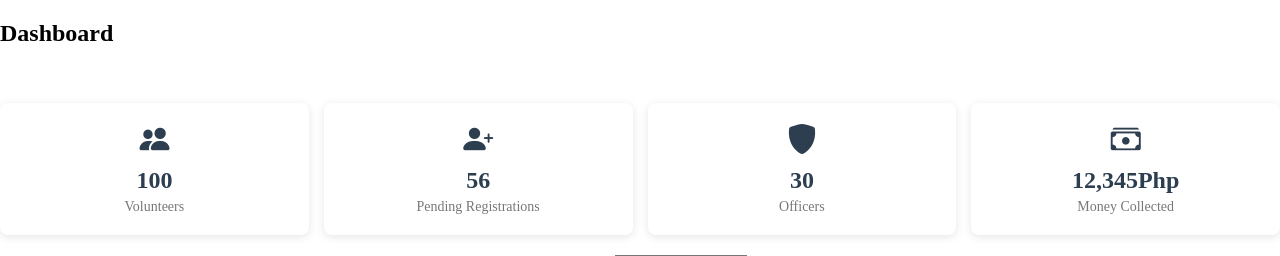
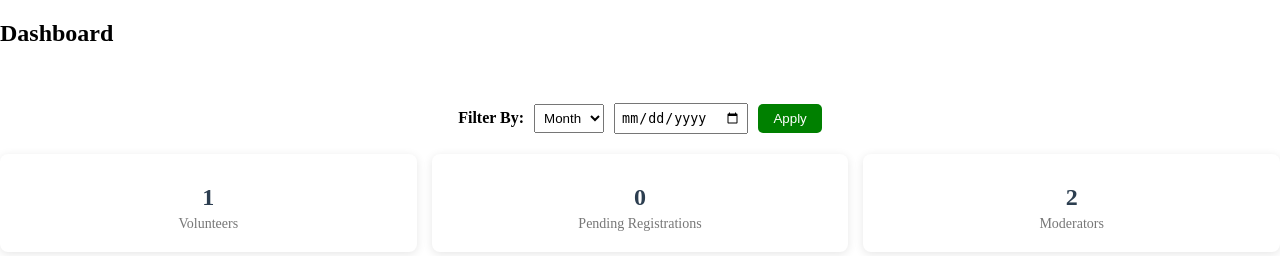
Before and after one commit to ashxeyn/msaconnect, a PHP site: page /views/admin/viewAnalytics.php in a window 1280 px wide. Shown: the top 256 px of the page. Run offline with PHP 8.4, Linux system fonts and the light colour scheme; data comes from the database, SQL or seed files in the repository.

Commit message:
analytics except charts

```diff
--- a/classes/adminClass.php
+++ b/classes/adminClass.php
@@ -349,6 +349,74 @@ class Admin {
         return $query->execute();
     }
 
+    // Analytics Functions
+    function getApprovedVolunteers() {
+        $sql = "SELECT COUNT(*) AS total FROM volunteers WHERE status = 'approved'";
+        $query = $this->db->connect()->prepare($sql);
+        $query->execute();
+
+        $result = $query->fetch();
+        return $result['total'] ?? 0;
+    }
+
+    function getPedingVolunteers() {
+        $sql = "SELECT COUNT(*) AS total FROM volunteers WHERE status = 'pending'";
+        $query = $this->db->connect()->prepare($sql);
+        $query->execute();
+
+        $result = $query->fetch();
+        return $result['total'] ?? 0;
+    }
+
+    function getModerators() {
+        $sql = "SELECT COUNT(*) AS total FROM users WHERE role = 'sub-admin'";
+        $query = $this->db->connect()->prepare($sql);
+        $query->execute();
+
+        $result = $query->fetch();
+        return $result['total'] ?? 0;
+    }
+
+    function getVolunteersByDay() {
+        $sql = "SELECT DATE(created_at) AS day, COUNT(*) AS count FROM volunteers GROUP BY day";
+        $query = $this->db->connect()->prepare($sql);
+        $query->execute();
+
+        $data = [];
+        while ($row = $query->fetch()) {
+            $data['labels'][] = $row['day'];
+            $data['volunteers'][] = $row['count'];
+        }
+        return $data;
+    }
+
+    function getVolunteersByMonth() {
+        $sql = "SELECT MONTH(created_at) AS month, COUNT(*) AS count FROM volunteers GROUP BY month";
+        $query = $this->db->connect()->prepare($sql);
+        $query->execute();
+
+        $data = [];
+        while ($row = $query->fetch()) {
+            $data['labels'][] = date("F", mktime(0, 0, 0, $row['month'], 10));
+            $data['volunteers'][] = $row['count'];
+        }
+        return $data;
+    }
+
+    function getVolunteersByYear() {
+        $sql = "SELECT YEAR(created_at) AS year, COUNT(*) AS count FROM volunteers GROUP BY year";
+        $query = $this->db->connect()->prepare($sql);
+        $query->execute();
+
+        $data = [];
+        while ($row = $query->fetch()) {
+            $data['labels'][] = $row['year'];
+            $data['volunteers'][] = $row['count'];
+        }
+        return $data;
+    }
+
+
     // Others
     function fetchSy(){
         $sql = "SELECT * FROM school_years ORDER BY school_year_id ASC;";
--- /dev/null
+++ b/css/analytics.css
@@ -0,0 +1,93 @@
+body {
+    margin: 0;
+    padding: 0;
+    background-color: rgb(255, 255, 255);
+}
+
+.filter-container {
+    display: flex;
+    justify-content: center;
+    align-items: center;
+    margin-bottom: 20px;
+}
+
+.filter-container label {
+    margin-right: 10px;
+    font-weight: bold;
+}
+
+.filter-container select,
+.filter-container input {
+    padding: 5px;
+    margin-right: 10px;
+}
+
+.filter-container button {
+    background-color: green;
+    color: white;
+    border: none;
+    padding: 7px 15px;
+    cursor: pointer;
+    border-radius: 5px;
+}
+
+.chart-box {
+    width: 45%;
+    padding: 15px;
+    background: white;
+    border-radius: 10px;
+    box-shadow: 0 0 10px rgba(0, 0, 0, 0.1);
+    text-align: center;
+    height: 300px;
+    display: flex;
+    flex-direction: column;
+    justify-content: center;
+}
+
+canvas {
+    max-width: 100%;
+    height: 250px !important;
+}
+
+.chart-container {
+    display: flex;
+    justify-content: space-around;
+    flex-wrap: wrap;
+}
+
+.stats-container {
+    display: flex;
+    justify-content: space-between;
+    gap: 15px;
+    margin-bottom: 20px;
+}
+
+.stat-card {
+    flex: 1;
+    background: white;
+    padding: 20px;
+    border-radius: 8px;
+    text-align: center;
+    box-shadow: 0px 2px 10px rgba(0, 0, 0, 0.1);
+    display: flex;
+    flex-direction: column;
+    align-items: center;
+}
+
+.stat-icon {
+    font-size: 30px;
+    color: #2c3e50;
+    margin-bottom: 10px;
+}
+
+.stat-number {
+    font-size: 24px;
+    font-weight: bold;
+    color: #2c3e50;
+}
+
+.stat-title {
+    font-size: 14px;
+    color: #777;
+    margin-top: 5px;
+}
--- a/includes/head.php
+++ b/includes/head.php
@@ -14,4 +14,5 @@
     <script src="https://code.jquery.com/jquery-3.6.0.min.js"></script>
     <script src="https://cdn.jsdelivr.net/npm/bootstrap@5.1.3/dist/js/bootstrap.bundle.min.js"></script>
     <script src="https://cdn.datatables.net/1.13.4/js/jquery.dataTables.min.js"></script>
+    <script src="https://cdn.jsdelivr.net/npm/chart.js"></script>
 </head>
--- a/views/admin/viewAnalytics.php
+++ b/views/admin/viewAnalytics.php
@@ -1,107 +1,34 @@
+<?php
+require_once '../../classes/adminClass.php';
+require_once '../../tools/function.php';
+
+$adminObj = new Admin();
+$totalVolunteers = $adminObj->getApprovedVolunteers();
+$pendingRegistrations = $adminObj->getPedingVolunteers();
+$moderators = $adminObj->getModerators();
+
+function getChartData($filterType) {
+    global $adminObj;
+
+    if ($filterType === "day") {
+        return $adminObj->getVolunteersByDay();
+    } elseif ($filterType === "month") {
+        return $adminObj->getVolunteersByMonth();
+    } else { // Year
+        return $adminObj->getVolunteersByYear();
+    }
+}
+
+$chartData = getChartData("month");
+?>
+
 <!DOCTYPE html>
 <html lang="en">
 <head>
     <meta charset="UTF-8">
     <meta name="viewport" content="width=device-width, initial-scale=1.0">
     <title>Dashboard</title>
-    <script src="https://cdn.jsdelivr.net/npm/chart.js"></script>
-    <link rel="stylesheet" href="https://cdn.jsdelivr.net/npm/bootstrap-icons/font/bootstrap-icons.css">
-
-    <style>
-        body {
-            margin: 0;
-            padding: 0;
-            background-color: rgb(255, 255, 255);
-        }
-
-        .filter-container {
-            display: flex;
-            justify-content: center;
-            align-items: center;
-            margin-bottom: 20px;
-        }
-
-        .filter-container label {
-            margin-right: 10px;
-            font-weight: bold;
-        }
-
-        .filter-container select,
-        .filter-container input {
-            padding: 5px;
-            margin-right: 10px;
-        }
-
-        .filter-container button {
-            background-color: green;
-            color: white;
-            border: none;
-            padding: 7px 15px;
-            cursor: pointer;
-            border-radius: 5px;
-        }
-
-        .chart-box {
-            width: 45%;
-            padding: 15px;
-            background: white;
-            border-radius: 10px;
-            box-shadow: 0 0 10px rgba(0, 0, 0, 0.1);
-            text-align: center;
-            height: 300px;
-            display: flex;
-            flex-direction: column;
-            justify-content: center;
-        }
-
-        canvas {
-            max-width: 100%;
-            height: 250px !important;
-        }
-
-        .chart-container {
-            display: flex;
-            justify-content: space-around;
-            flex-wrap: wrap;
-        }
-
-        .stats-container {
-            display: flex;
-            justify-content: space-between;
-            gap: 15px;
-            margin-bottom: 20px;
-        }
-
-        .stat-card {
-            flex: 1;
-            background: white;
-            padding: 20px;
-            border-radius: 8px;
-            text-align: center;
-            box-shadow: 0px 2px 10px rgba(0, 0, 0, 0.1);
-            display: flex;
-            flex-direction: column;
-            align-items: center;
-        }
-
-        .stat-icon {
-            font-size: 30px;
-            color: #2c3e50;
-            margin-bottom: 10px;
-        }
-
-        .stat-number {
-            font-size: 24px;
-            font-weight: bold;
-            color: #2c3e50;
-        }
-
-        .stat-title {
-            font-size: 14px;
-            color: #777;
-            margin-top: 5px;
-        }
-    </style>
+    <link rel="stylesheet" href="../../css/analytics.css">
 </head>
 <body>
 
@@ -109,34 +36,6 @@
 <br>
 <br>
 
-<!-- Stats Cards Container -->
-<div class="stats-container">
-    <div class="stat-card">
-        <i class="bi bi-people-fill stat-icon"></i>
-        <div class="stat-number">100</div>
-        <div class="stat-title">Volunteers</div>
-    </div>
-
-    <div class="stat-card">
-        <i class="bi bi-person-plus-fill stat-icon"></i>
-        <div class="stat-number">56</div>
-        <div class="stat-title">Pending Registrations</div>
-    </div>
-
-    <div class="stat-card">
-        <i class="bi bi-shield-fill stat-icon"></i>
-        <div class="stat-number">30</div>
-        <div class="stat-title">Officers</div>
-    </div>
-
-    <div class="stat-card">
-        <i class="bi bi-cash-stack stat-icon"></i>
-        <div class="stat-number">12,345Php</div>
-        <div class="stat-title">Money Collected</div>
-    </div>
-</div>
-
-<!-- Filter Section -->
 <div class="filter-container">
     <label for="filterType">Filter By:</label>
     <select id="filterType">
@@ -148,7 +47,27 @@
     <button onclick="applyFilter()">Apply</button>
 </div>
 
-<!-- Chart Section -->
+<div class="stats-container">
+    <div class="stat-card">
+        <i class="bi bi-people-fill stat-icon"></i>
+        <div class="stat-number"><?php echo $totalVolunteers; ?></div>
+        <div class="stat-title">Volunteers</div>
+    </div>
+
+    <div class="stat-card">
+        <i class="bi bi-person-plus-fill stat-icon"></i>
+        <div class="stat-number"><?php echo $pendingRegistrations; ?></div>
+        <div class="stat-title">Pending Registrations</div>
+    </div>
+
+    <div class="stat-card">
+        <i class="bi bi-shield-fill stat-icon"></i>
+        <div class="stat-number"><?php echo $moderators; ?></div>
+        <div class="stat-title">Moderators</div>
+    </div>
+
+</div>
+
 <div class="chart-container">
     <div class="chart-box">
         <h3>Registered Volunteers</h3>
```
Also changed, not shown: assets/officers/1740543025_9a5c2190-2ba0-45a3-bd54-52b7e9bb404e.jpg (added), assets/officers/1740546920_9a5c2190-2ba0-45a3-bd54-52b7e9bb404e.jpg (added), assets/officers/1740568054_WIN_20250222_21_54_58_Pro.jpg (added), assets/officers/ab67616d00001e027689ba1cf250bef0dc43e57c.jpg (added), assets/officers/f7656dd63795611f2caca47e6d0431c1-removebg-preview.png (added).
